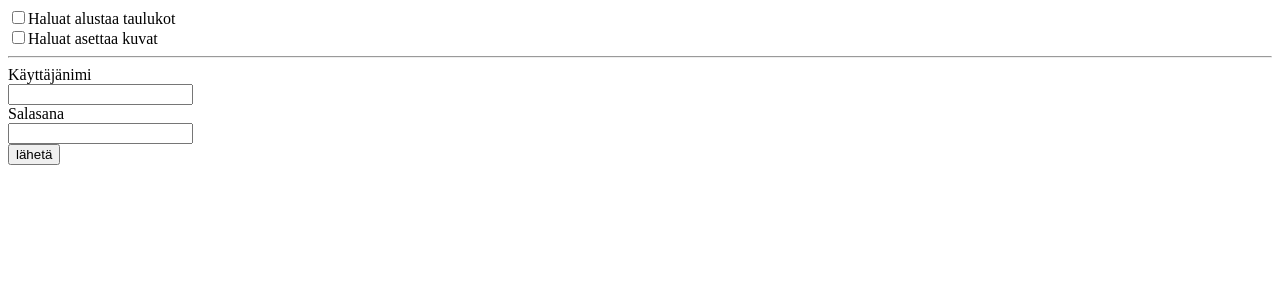
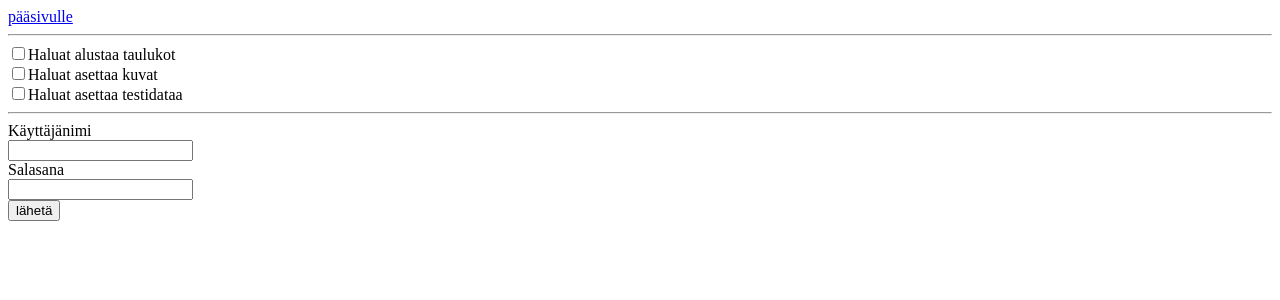
Before and after one commit to TeeAaTeeUu/Galleria, a PHP site: page /admin/index.php in a window 1280 px wide. Shown: the top 300 px of the page. Run offline with PHP 8.4, Linux system fonts and the light colour scheme.

Commit message:
Admin puolen viilausta, testidatan mahdollisuus

```diff
--- a/galleria/admin/index.php
+++ b/galleria/admin/index.php
@@ -26,7 +26,9 @@ function better_crypt($input, $rounds = 7) {
         <meta http-equiv="Content-Type" content="text/html; charset=utf-8">
         <title>3-column CSS layout, Step 6</title>
         </meta>
-    <body><?php
+    <body>
+    <a href="../">pääsivulle</a>
+        <hr /><?php
         if (isset($_POST["admin"])) {
             $password = $_POST["password"];
             $username = $_POST["user"];
@@ -57,17 +59,19 @@ function better_crypt($input, $rounds = 7) {
                     }
                     if (isset($_POST["datas"])) {
                         if ($_POST["datas"] == 1) {
-
-                            SplitSQL($file, $db, $delimiter = ';');
+                            echo "<h2>Lisättävät testidatat</h2>";
+//                            SplitSQL($file, $db, $delimiter = ';');
                         }
                     }
+                    echo "<hr />";
                 }
             }
         }
         ?>
         <form method="post">
             <input type="checkbox" name="tables" value="1">Haluat alustaa taulukot<br>
-            <input type="checkbox" name="images" value="1">Haluat asettaa kuvat
+            <input type="checkbox" name="images" value="1">Haluat asettaa kuvat<br />
+            <input type="checkbox" name="datas" value="1">Haluat asettaa testidataa<br>
             <hr />
             <label for="user">Käyttäjänimi</label><br />
             <input name="user" type="text" /><br />
```
